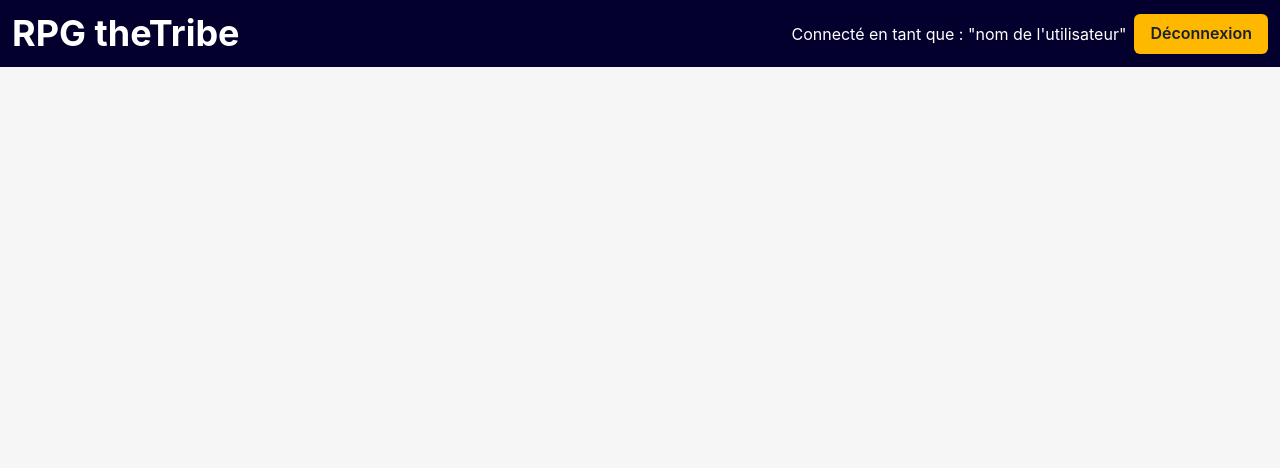
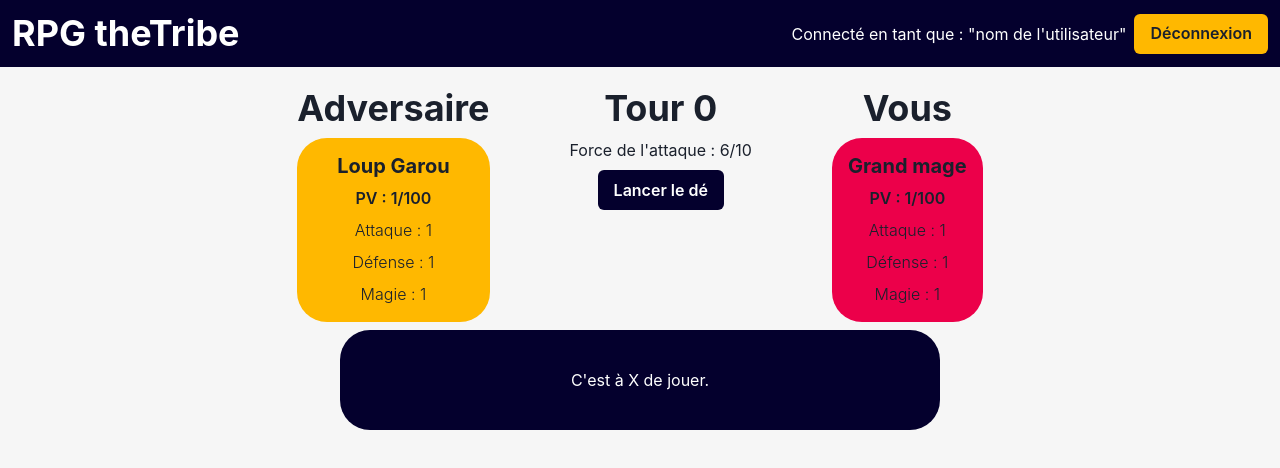
Before and after one commit to Liv44/RPG_project, a React (Create React App) app in the folder app/: page /fight in a window 1280 px wide. Shown: the top 468 px of the page. Built offline with nearby package versions, Linux system fonts and the light colour scheme.

Commit message:
feat(App.tsx, CardCharacterFight, Fight): Fight Page creation

```diff
--- a/app/src/App.tsx
+++ b/app/src/App.tsx
@@ -1,6 +1,7 @@
 import { Box, Button, Heading, HStack, Text } from "@chakra-ui/react";
 import React from "react";
 import { BrowserRouter as Router, Routes, Route } from "react-router-dom";
+import { Fight } from "./pages/Fight";
 
 import { Home } from "./pages/Home";
 
@@ -22,6 +23,7 @@ function App() {
       <Router>
         <Routes>
           <Route path="/" element={<Home />}></Route>
+          <Route path="/fight" element={<Fight />}></Route>
         </Routes>
       </Router>
     </Box>
--- /dev/null
+++ b/app/src/components/fight/CardCharacterFight.tsx
@@ -0,0 +1,32 @@
+import { Box, Heading, HStack, Text, VStack } from "@chakra-ui/react";
+import { FC } from "react";
+import { CharacterType } from "../../types/utils";
+
+interface CardCharacterFightProps {
+  character: CharacterType;
+  isOpponent: boolean;
+}
+
+export const CardCharacterFight: FC<CardCharacterFightProps> = ({
+  character,
+  isOpponent,
+}) => {
+  return (
+    <VStack>
+      <Heading>{isOpponent ? "Vous" : "Adversaire"}</Heading>
+      <VStack
+        bg={isOpponent ? "pink" : "yellow"}
+        width="100%"
+        borderRadius={30}
+        p="4"
+        justifyContent="center"
+      >
+        <Heading size="md">{character.name}</Heading>
+        <Text fontWeight="semibold">PV : {character.health}/100</Text>
+        <Text fontWeight="light">Attaque : {character.attack}</Text>
+        <Text fontWeight="light">Défense : {character.defense}</Text>
+        <Text fontWeight="light">Magie : {character.magik}</Text>
+      </VStack>
+    </VStack>
+  );
+};
--- a/app/src/pages/Fight.tsx
+++ b/app/src/pages/Fight.tsx
@@ -1,5 +1,79 @@
-import React, { FC } from "react";
-// interface FightProps {}
+import {
+  Heading,
+  Box,
+  Grid,
+  VStack,
+  Button,
+  Text,
+  HStack,
+} from "@chakra-ui/react";
+import React, { FC, useState } from "react";
+import { CardCharacterFight } from "../components/fight/CardCharacterFight";
+import { CharacterType } from "../types/utils";
+interface FightProps {
+  character?: CharacterType;
+}
 export const Fight: FC = () => {
-  return <h1>Fight</h1>;
+  const fighter1 = {
+    name: "Loup Garou",
+    rank: 1,
+    ID: 1,
+    skillPoints: 1,
+    health: 1,
+    attack: 1,
+    defense: 1,
+    magik: 1,
+    dateLastFight: new Date(),
+    statusLastFight: true,
+    numberFights: 1,
+  };
+  const fighter2 = {
+    name: "Grand mage",
+    rank: 1,
+    ID: 1,
+    skillPoints: 1,
+    health: 1,
+    attack: 1,
+    defense: 1,
+    magik: 1,
+    dateLastFight: new Date(),
+    statusLastFight: true,
+    numberFights: 1,
+  };
+  const [numberTurn, setNumberTurn] = useState(0);
+  const [attackPoints, setAttackPoints] = useState(6);
+
+  return (
+    <VStack m={5}>
+      <HStack gap={20} alignItems="start">
+        <CardCharacterFight
+          character={fighter1}
+          isOpponent={false}
+        ></CardCharacterFight>
+        <VStack>
+          <Heading textAlign="center">Tour {numberTurn}</Heading>
+          <Text textAlign="center">Force de l'attaque : {attackPoints}/10</Text>
+          <Button bg="blue" color="white">
+            Lancer le dé
+          </Button>
+        </VStack>
+        <CardCharacterFight
+          character={fighter2}
+          isOpponent={true}
+        ></CardCharacterFight>
+      </HStack>
+      <Box
+        display="flex"
+        bg="blue"
+        color="white"
+        borderRadius={30}
+        minWidth={600}
+        minHeight={100}
+        alignItems="center"
+        justifyContent="center"
+      >
+        <Text>C'est à X de jouer. </Text>
+      </Box>
+    </VStack>
+  );
 };
```
